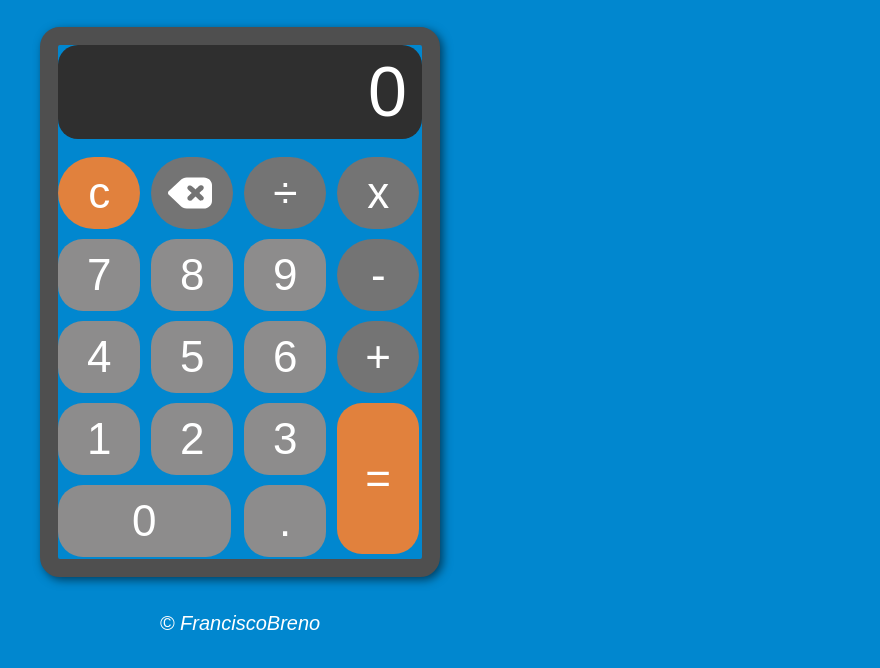
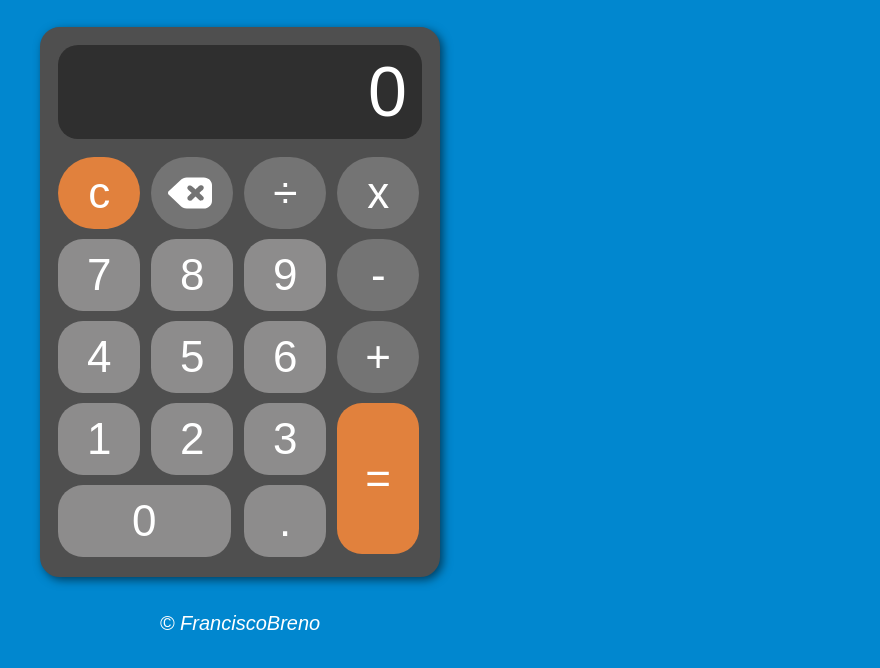
Before and after one commit to BrenoLira01/Calculadora-Javascript, a plain HTML site: page index.html in a window 1280 px wide. Shown: the part 76-744 px from the top of the page, without its empty margins (400-1280 px from the left). Drawn offline with Linux system fonts and the light colour scheme.

Commit message:
segundo teste css

```diff
--- a/Style/Style.css
+++ b/Style/Style.css
@@ -25,7 +25,7 @@ footer {
 }
 
 .grid-container {
-  background: #0187cf;
+  background: #4f4f4f;
   display: grid;
   grid-template-columns: repeat(4, 1fr);
   grid-gap: 8px;
```
